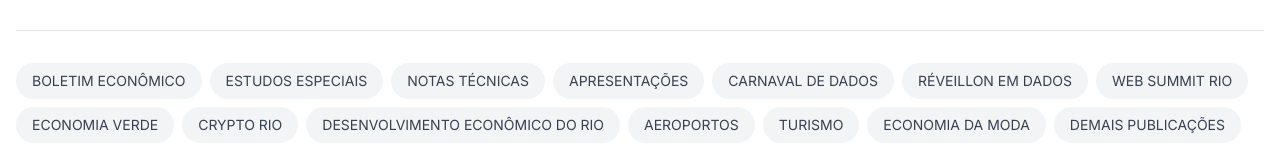
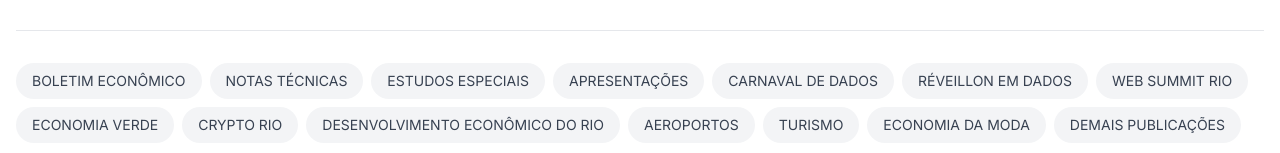
Before and after one commit to Sanguin1us/obs-econ-2, a Next.js app: page /publicacoes in a window 1280 px wide. Shown: the part 150-303 px from the top of the page. Built offline with nearby package versions, Linux system fonts and the light colour scheme.

Commit message:
small update

```diff
--- a/app/publicacoes/page.tsx
+++ b/app/publicacoes/page.tsx
@@ -17,8 +17,8 @@
   }
   const publicationCategories = [
     "BOLETIM ECONÔMICO",
+    "NOTAS TÉCNICAS",
     "ESTUDOS ESPECIAIS",
-    "NOTAS TÉCNICAS",
     "APRESENTAÇÕES",
     "CARNAVAL DE DADOS",
     "RÉVEILLON EM DADOS",
```
